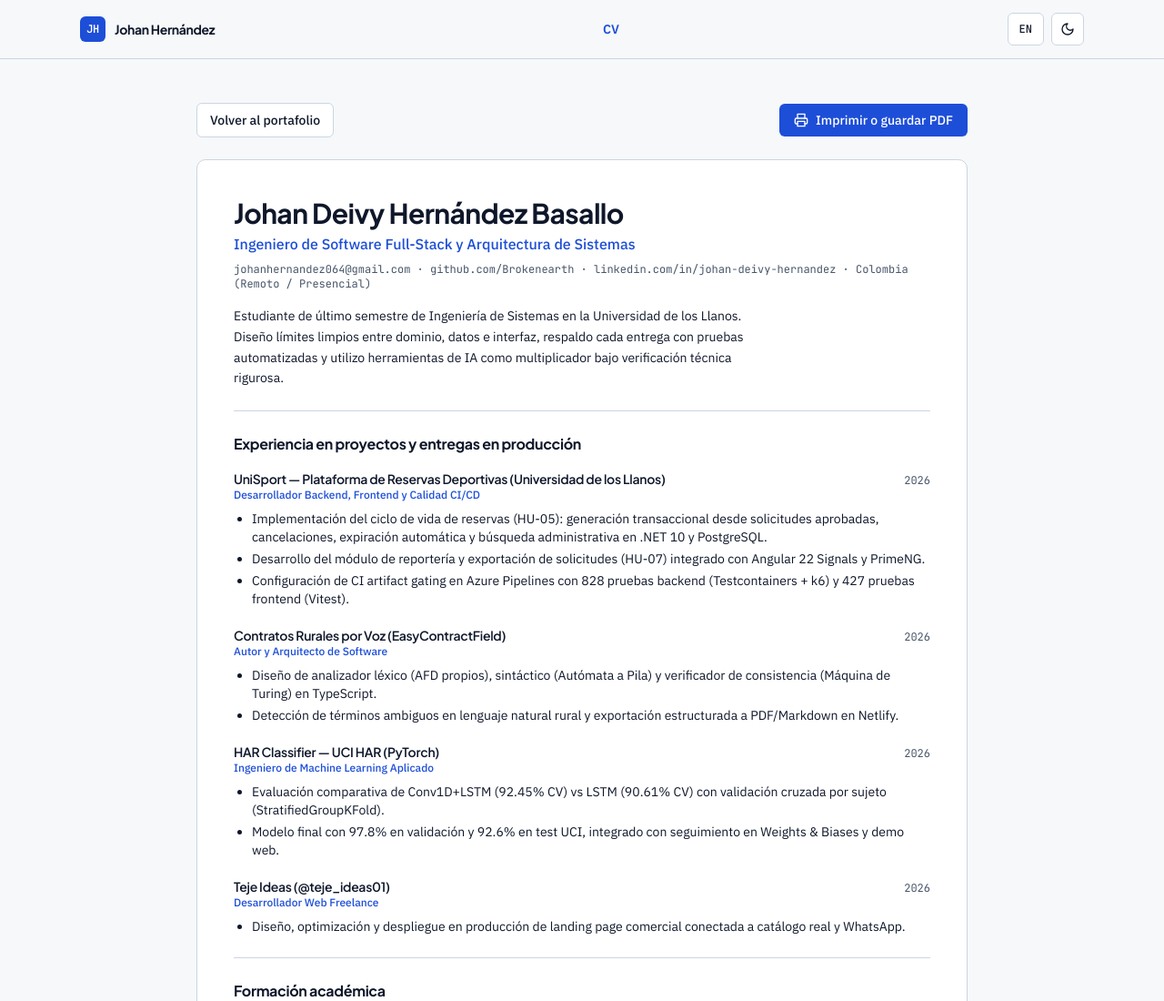
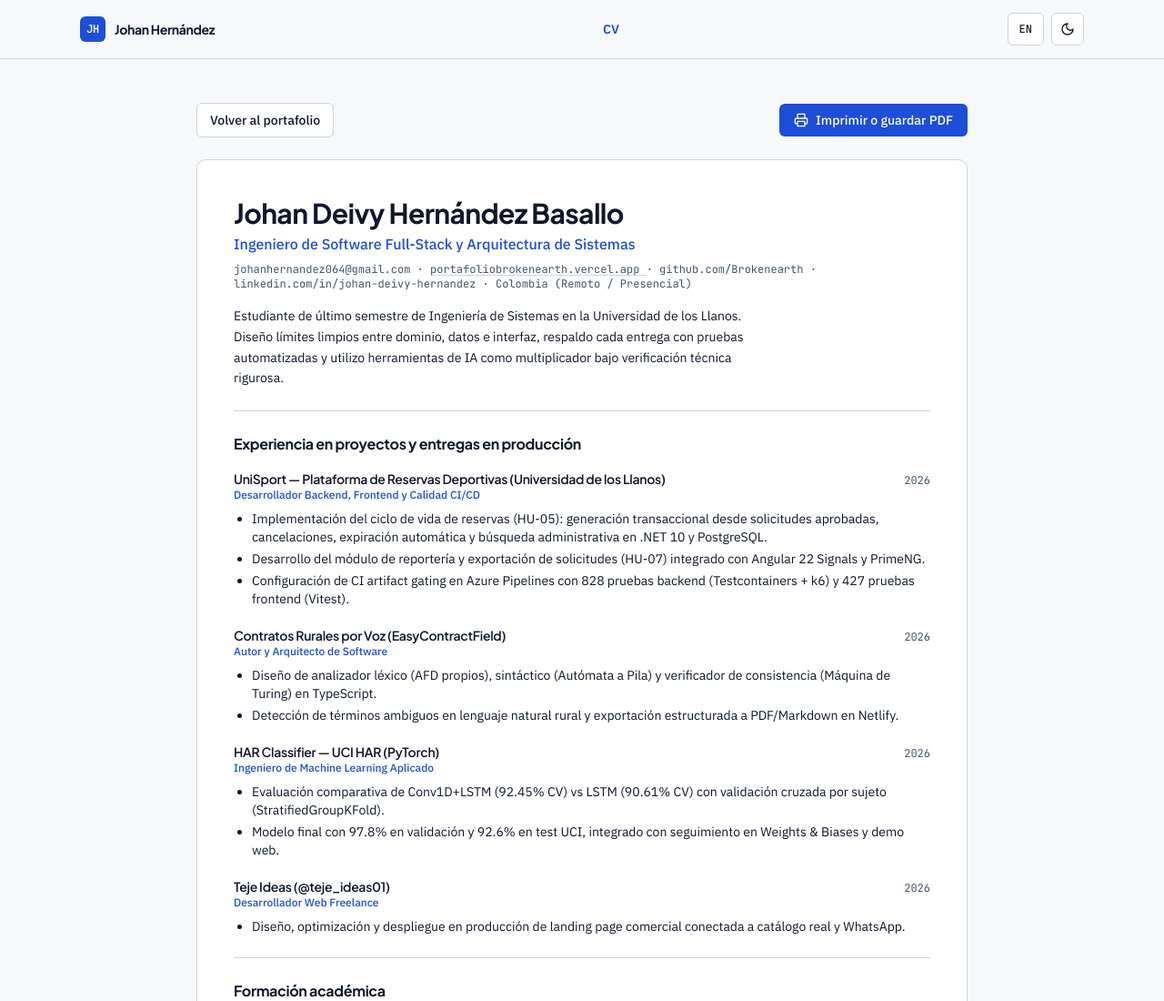
Before and after one commit to Brokenearth/portafolio, an Astro site: page /cv in a window 1280 px wide. Shown: the top 1100 px of the page at 91% size. Built offline with nearby package versions, Linux system fonts and the light colour scheme; Astro itself is replaced by a stand-in of ours.

Commit message:
feat: configure live Vercel production URL in metadata and printable CV

```diff
--- a/astro.config.mjs
+++ b/astro.config.mjs
@@ -3,6 +3,7 @@ import react from '@astrojs/react';
 import tailwindcss from '@tailwindcss/vite';
 
 export default defineConfig({
+  site: 'https://portafoliobrokenearth.vercel.app',
   integrations: [react()],
   vite: {
     plugins: [tailwindcss()],
--- a/src/components/CvPage.astro
+++ b/src/components/CvPage.astro
@@ -64,7 +64,11 @@ const homeHref = locale === 'en' ? '/en/' : '/';
         </h1>
         <p class="mt-1 text-base font-medium text-[var(--accent)]">{data.profile.role}</p>
         <p class="mt-2 font-mono text-xs text-[var(--muted)]">
-          {data.profile.email} · {data.profile.githubHandle} · {data.profile.linkedinHandle} · {data.profile.location}
+          {data.profile.email} ·{' '}
+          <a href={data.profile.portfolioUrl} class="underline decoration-[var(--border)] underline-offset-2 hover:text-[var(--accent)]">
+            {data.profile.portfolioHandle}
+          </a>{' '}
+          · {data.profile.githubHandle} · {data.profile.linkedinHandle} · {data.profile.location}
         </p>
         <p class="mt-4 max-w-[70ch] text-sm leading-relaxed text-[var(--text)]">
           {data.profile.summary}
--- a/src/data/portfolio.ts
+++ b/src/data/portfolio.ts
@@ -30,6 +30,8 @@ const ES_DATA: PortfolioContent = {
     githubHandle: 'github.com/Brokenearth',
     linkedinUrl: 'https://www.linkedin.com/in/johan-deivy-hernandez/',
     linkedinHandle: 'linkedin.com/in/johan-deivy-hernandez',
+    portfolioUrl: 'https://portafoliobrokenearth.vercel.app/',
+    portfolioHandle: 'portafoliobrokenearth.vercel.app',
     headline:
       'Construyo software modular, probado y desplegado en producción.',
     summary:
@@ -491,6 +493,8 @@ const EN_DATA: PortfolioContent = {
     githubHandle: 'github.com/Brokenearth',
     linkedinUrl: 'https://www.linkedin.com/in/johan-deivy-hernandez/',
     linkedinHandle: 'linkedin.com/in/johan-deivy-hernandez',
+    portfolioUrl: 'https://portafoliobrokenearth.vercel.app/',
+    portfolioHandle: 'portafoliobrokenearth.vercel.app',
     headline:
       'I build modular, tested software deployed to production.',
     summary:
--- a/src/data/types.ts
+++ b/src/data/types.ts
@@ -30,6 +30,8 @@ export interface ProfileData {
   githubHandle: string;
   linkedinUrl: string;
   linkedinHandle: string;
+  portfolioUrl: string;
+  portfolioHandle: string;
   headline: string;
   summary: string;
   primaryCta: string;
--- a/tests/portfolio-data.test.ts
+++ b/tests/portfolio-data.test.ts
@@ -17,6 +17,8 @@ describe('Portfolio bilingual data integrity & anti-slop contract', () => {
     expect(en.profile.githubUrl).toBe('https://github.com/Brokenearth');
     expect(es.profile.linkedinUrl).toBe('https://www.linkedin.com/in/johan-deivy-hernandez/');
     expect(en.profile.linkedinUrl).toBe('https://www.linkedin.com/in/johan-deivy-hernandez/');
+    expect(es.profile.portfolioUrl).toBe('https://portafoliobrokenearth.vercel.app/');
+    expect(en.profile.portfolioUrl).toBe('https://portafoliobrokenearth.vercel.app/');
 
     expect(es.uniSport.nodes).toHaveLength(6);
     expect(en.uniSport.nodes).toHaveLength(6);
```
Also changed, not shown: README.md.
